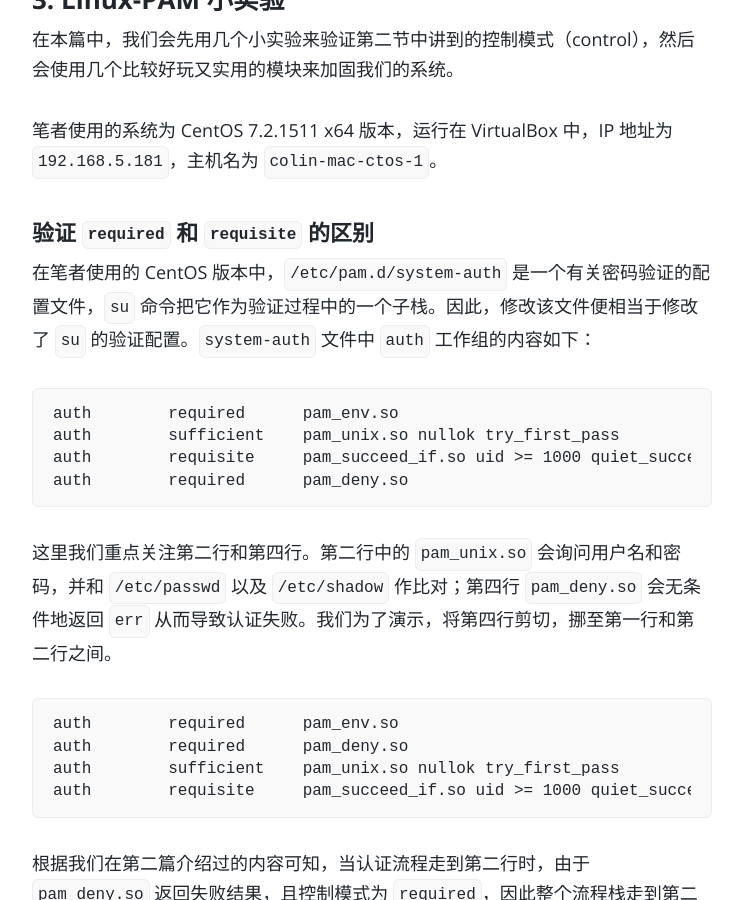
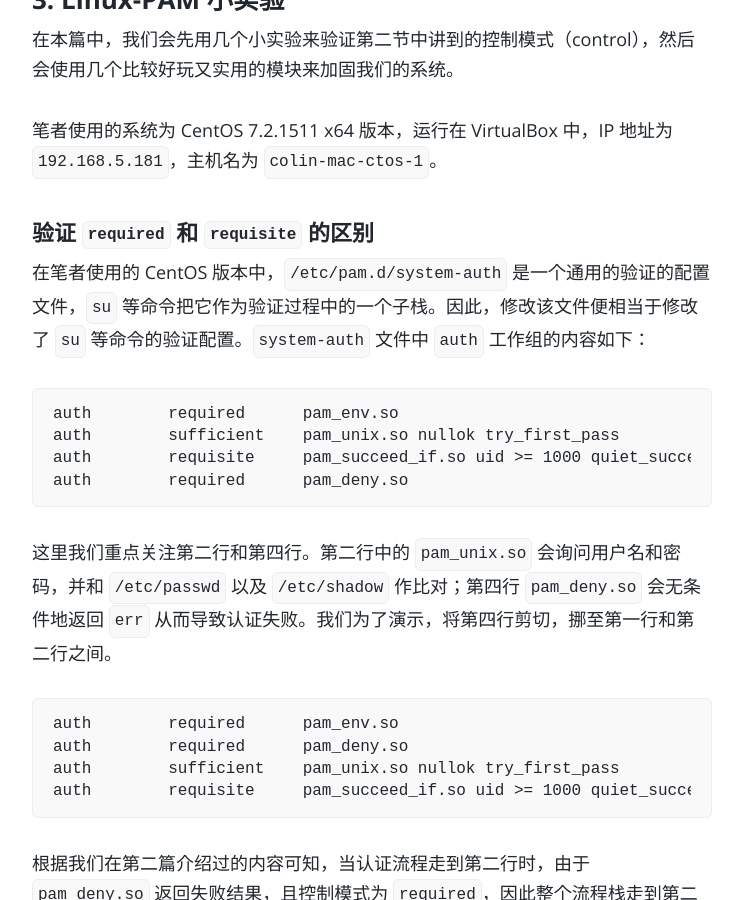
Before and after one commit to colinleefish/colinleefish.github.io, a Jekyll site: the page built from _posts/2016-04-03-pam-tutorial-3-examples.md, in a window 1280 px wide and 900 px high, scrolled down 1441 px. Shown: the whole window, without its empty margins (268-1011 px from the left). Built offline with Jekyll 4.4.1, drawn with Linux system fonts in a browser that asks for light colours; comment, search, counter and statistics services are not loaded.

Commit message:
Another fix.

````diff
--- a/_posts/2016-04-03-pam-tutorial-3-examples.md
+++ b/_posts/2016-04-03-pam-tutorial-3-examples.md
@@ -35,7 +35,7 @@ excerpt: 本系列讲解了 Linux-PAM 的工作机制和配置方式。本文是
 
 ##### 验证 `required` 和 `requisite` 的区别
 
-在笔者使用的 CentOS 版本中，`/etc/pam.d/system-auth` 是一个有关密码验证的配置文件，`su` 命令把它作为验证过程中的一个子栈。因此，修改该文件便相当于修改了 `su` 的验证配置。`system-auth` 文件中 `auth` 工作组的内容如下：
+在笔者使用的 CentOS 版本中，`/etc/pam.d/system-auth` 是一个通用的验证的配置文件，`su` 等命令把它作为验证过程中的一个子栈。因此，修改该文件便相当于修改了 `su` 等命令的验证配置。`system-auth` 文件中 `auth` 工作组的内容如下：
 
 ```
 auth        required      pam_env.so
````
